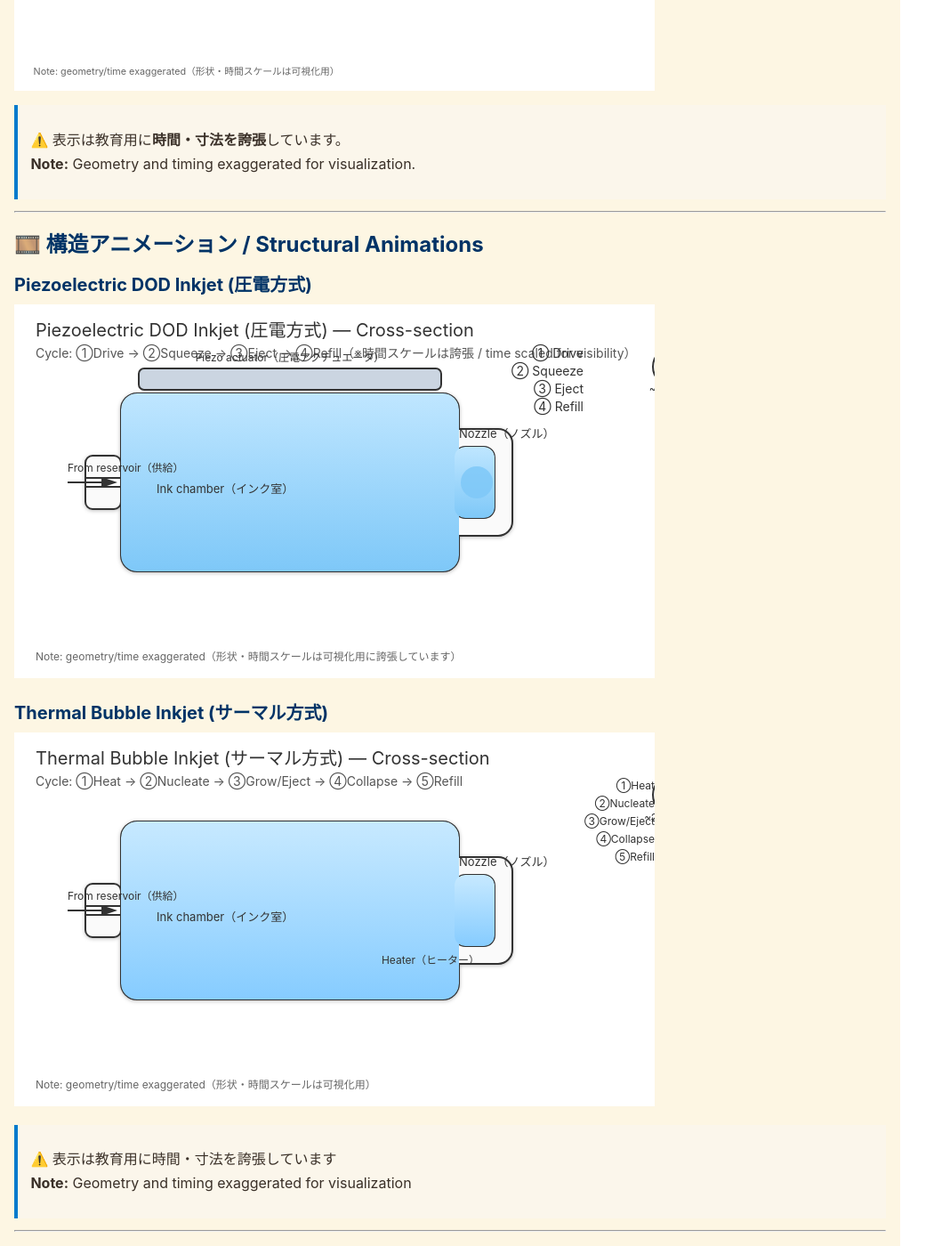
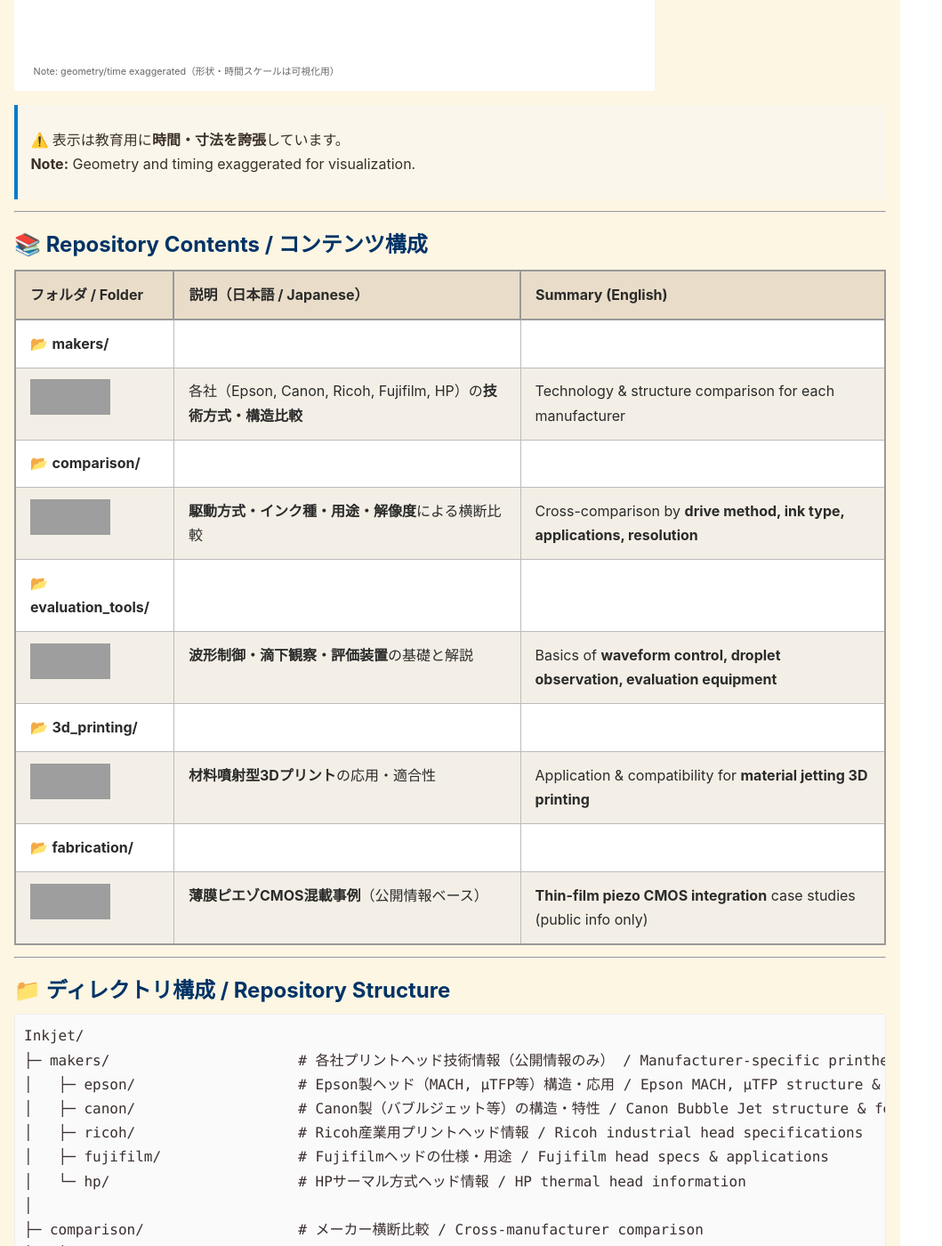
Before and after one commit to Samizo-AITL/Inkjet, a Jekyll site: the page built from index.md, in a window 1280 px wide and 1400 px high, scrolled down 1544 px, cut to the strip 0-1400 px from the top of the window. Shown: the whole strip at 89% size, without its empty margins (0-1059 px from the left). Built offline with Jekyll 4.4.1, drawn with Linux system fonts in a browser that asks for light colours; our own code applies the rules of GitHub Pages for plain Markdown files; grey boxes are pictures that could not be loaded.

Commit message:
Update index.md

```diff
--- a/index.md
+++ b/index.md
@@ -49,19 +49,6 @@ It spans **structure, drive methods, ink compatibility, application-specific eva
 
 > ⚠️ 表示は教育用に**時間・寸法を誇張**しています。
 > **Note:** Geometry and timing exaggerated for visualization.
-
----
-
-## 🎞️ 構造アニメーション / Structural Animations
-
-### Piezoelectric DOD Inkjet (圧電方式)
-<iframe src="{{ site.baseurl }}/assets/svg/inkjet_piezo_animation.svg" width="720" height="420" style="border:0"></iframe>
-
-### Thermal Bubble Inkjet (サーマル方式)
-<iframe src="{{ site.baseurl }}/assets/svg/inkjet_thermal_animation.svg" width="720" height="420" style="border:0"></iframe>
-
-> ⚠️ 表示は教育用に時間・寸法を誇張しています
-> **Note:** Geometry and timing exaggerated for visualization
 
 ---
 
```
